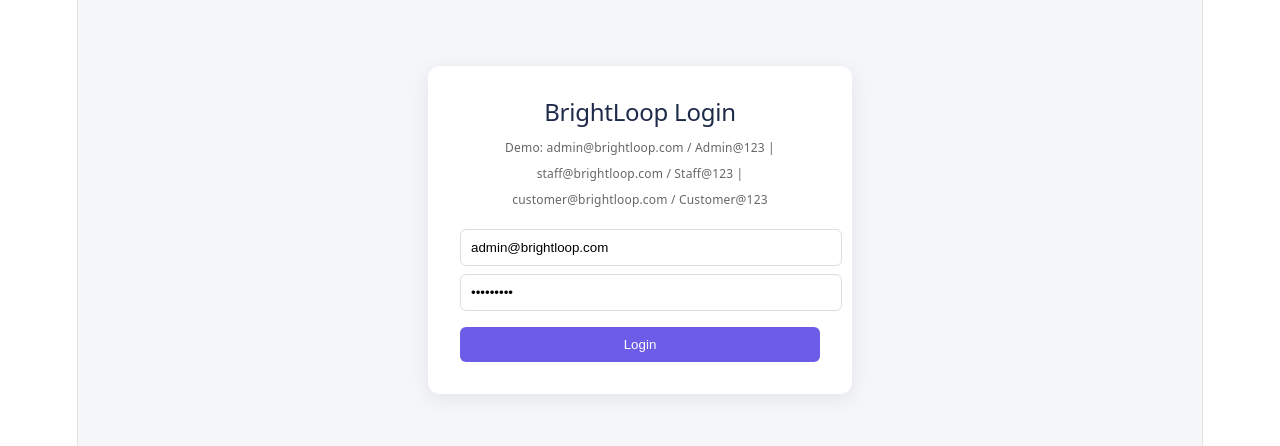
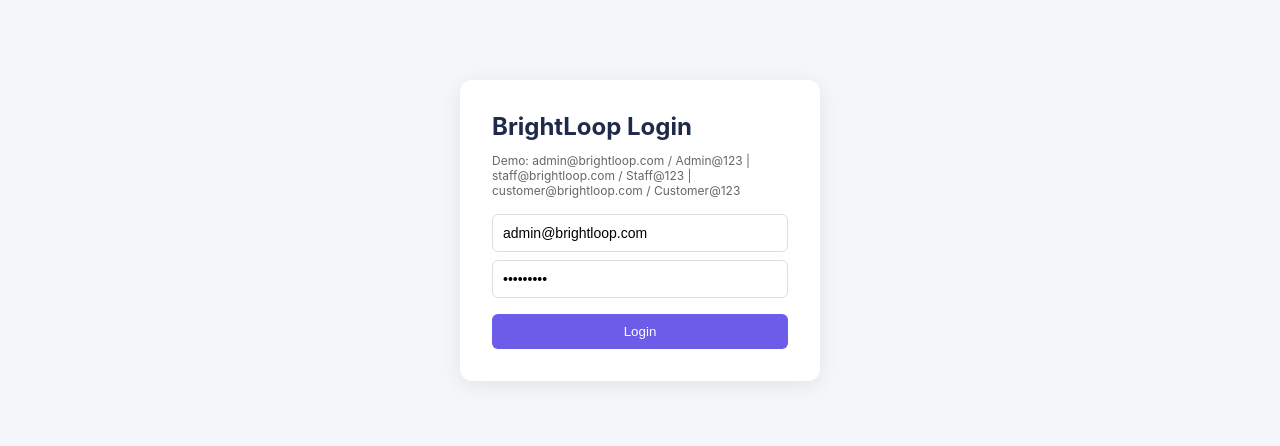
Before and after one commit to Akashyadav7/subscription-management-, a React app in the folder frontend/: page /login in a window 1280 px wide. Shown: the part 170-616 px from the top of the page. Built offline with nearby package versions, Linux system fonts and the light colour scheme; no server answers; the HTML template or start-up script is replaced by a standard one.

Commit message:
UI polish: design system css

```diff
--- a/frontend/src/index.css
+++ b/frontend/src/index.css
@@ -1,113 +1 @@
-:root {
-  --text: #6b6375;
-  --text-h: #08060d;
-  --bg: #fff;
-  --border: #e5e4e7;
-  --code-bg: #f4f3ec;
-  --accent: #aa3bff;
-  --accent-bg: rgba(170, 59, 255, 0.1);
-  --accent-border: rgba(170, 59, 255, 0.5);
-  --social-bg: rgba(244, 243, 236, 0.5);
-  --shadow:
-    rgba(0, 0, 0, 0.1) 0 10px 15px -3px, rgba(0, 0, 0, 0.05) 0 4px 6px -2px;
-
-  --sans: system-ui, 'Segoe UI', Roboto, sans-serif;
-  --heading: system-ui, 'Segoe UI', Roboto, sans-serif;
-  --mono: ui-monospace, Consolas, monospace;
-
-  font: 18px/145% var(--sans);
-  letter-spacing: 0.18px;
-  color-scheme: light dark;
-  color: var(--text);
-  background: var(--bg);
-  font-synthesis: none;
-  text-rendering: optimizeLegibility;
-  -webkit-font-smoothing: antialiased;
-  -moz-osx-font-smoothing: grayscale;
-
-  @media (max-width: 1024px) {
-    font-size: 16px;
-  }
-}
-
-@media (prefers-color-scheme: dark) {
-  :root {
-    --text: #9ca3af;
-    --text-h: #f3f4f6;
-    --bg: #16171d;
-    --border: #2e303a;
-    --code-bg: #1f2028;
-    --accent: #c084fc;
-    --accent-bg: rgba(192, 132, 252, 0.15);
-    --accent-border: rgba(192, 132, 252, 0.5);
-    --social-bg: rgba(47, 48, 58, 0.5);
-    --shadow:
-      rgba(0, 0, 0, 0.4) 0 10px 15px -3px, rgba(0, 0, 0, 0.25) 0 4px 6px -2px;
-  }
-
-  #social .button-icon {
-    filter: invert(1) brightness(2);
-  }
-}
-
-body {
-  margin: 0;
-}
-
-#root {
-  width: 1126px;
-  max-width: 100%;
-  margin: 0 auto;
-  text-align: center;
-  border-inline: 1px solid var(--border);
-  min-height: 100svh;
-  display: flex;
-  flex-direction: column;
-  box-sizing: border-box;
-}
-
-h1,
-h2 {
-  font-family: var(--heading);
-  font-weight: 500;
-  color: var(--text-h);
-}
-
-h1 {
-  font-size: 56px;
-  letter-spacing: -1.68px;
-  margin: 32px 0;
-  @media (max-width: 1024px) {
-    font-size: 36px;
-    margin: 20px 0;
-  }
-}
-h2 {
-  font-size: 24px;
-  line-height: 118%;
-  letter-spacing: -0.24px;
-  margin: 0 0 8px;
-  @media (max-width: 1024px) {
-    font-size: 20px;
-  }
-}
-p {
-  margin: 0;
-}
-
-code,
-.counter {
-  font-family: var(--mono);
-  display: inline-flex;
-  border-radius: 4px;
-  color: var(--text-h);
-}
-
-code {
-  font-size: 15px;
-  line-height: 135%;
-  padding: 4px 8px;
-  background: var(--code-bg);
-}
-
-h1,h2,h3{color:#1e2a4a;} .card-val{color:#111;}
+:root{--navy:#1e2a4a;--purple:#6c5ce7;--green:#00b894;--red:#d63031;--bg:#f5f6fa;--card:#fff;--text:#1e2a4a;--muted:#636e72;--border:#dfe6e9;}*{box-sizing:border-box;}body{margin:0;font-family:Inter,system-ui,sans-serif;background:var(--bg);color:var(--text);}h1,h2,h3{color:var(--navy);margin:0 0 12px;}input,select,textarea{padding:10px 12px;border:1px solid var(--border);border-radius:8px;font-size:14px;background:#fff;}input:focus,select:focus{outline:none;border-color:var(--purple);box-shadow:0 0 0 3px rgba(108,92,231,.15);}table{border-collapse:collapse;}th{background:#f0f1f5;color:var(--navy);font-weight:600;}td,th{padding:12px 14px;}tr:hover td{background:#fafbff;}.badge{padding:4px 10px;border-radius:20px;font-size:12px;font-weight:600;display:inline-block;}.badge-green{background:#e6f9f3;color:var(--green);}.badge-orange{background:#fff8e1;color:#e17055;}.badge-red{background:#fde8e8;color:var(--red);}
--- /dev/null
+++ b/frontend/write_css.cjs
@@ -0,0 +1,4 @@
+const fs = require('fs');
+const css = ':root{--navy:#1e2a4a;--purple:#6c5ce7;--green:#00b894;--red:#d63031;--bg:#f5f6fa;--card:#fff;--text:#1e2a4a;--muted:#636e72;--border:#dfe6e9;}*{box-sizing:border-box;}body{margin:0;font-family:Inter,system-ui,sans-serif;background:var(--bg);color:var(--text);}h1,h2,h3{color:var(--navy);margin:0 0 12px;}input,select,textarea{padding:10px 12px;border:1px solid var(--border);border-radius:8px;font-size:14px;background:#fff;}input:focus,select:focus{outline:none;border-color:var(--purple);box-shadow:0 0 0 3px rgba(108,92,231,.15);}table{border-collapse:collapse;}th{background:#f0f1f5;color:var(--navy);font-weight:600;}td,th{padding:12px 14px;}tr:hover td{background:#fafbff;}.badge{padding:4px 10px;border-radius:20px;font-size:12px;font-weight:600;display:inline-block;}.badge-green{background:#e6f9f3;color:var(--green);}.badge-orange{background:#fff8e1;color:#e17055;}.badge-red{background:#fde8e8;color:var(--red);}';
+fs.writeFileSync('src/index.css', css);
+console.log('written');
```
